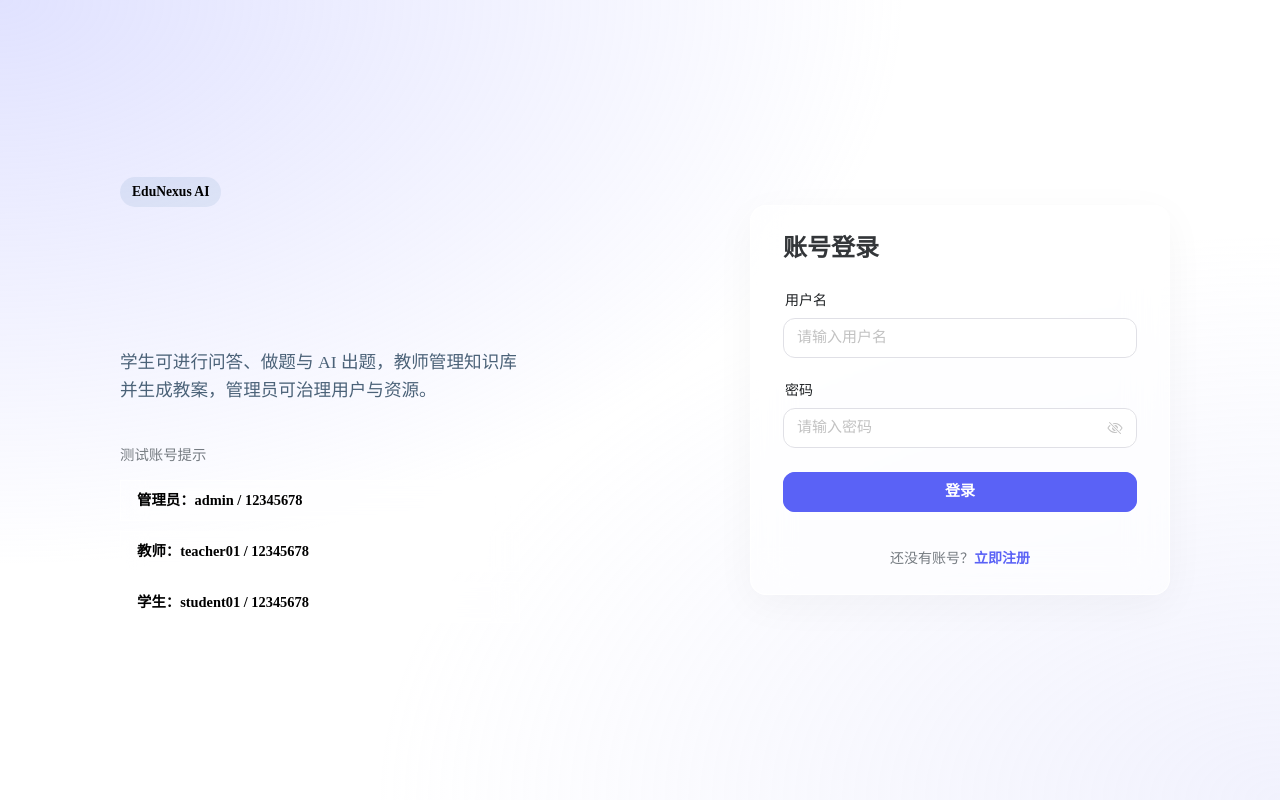
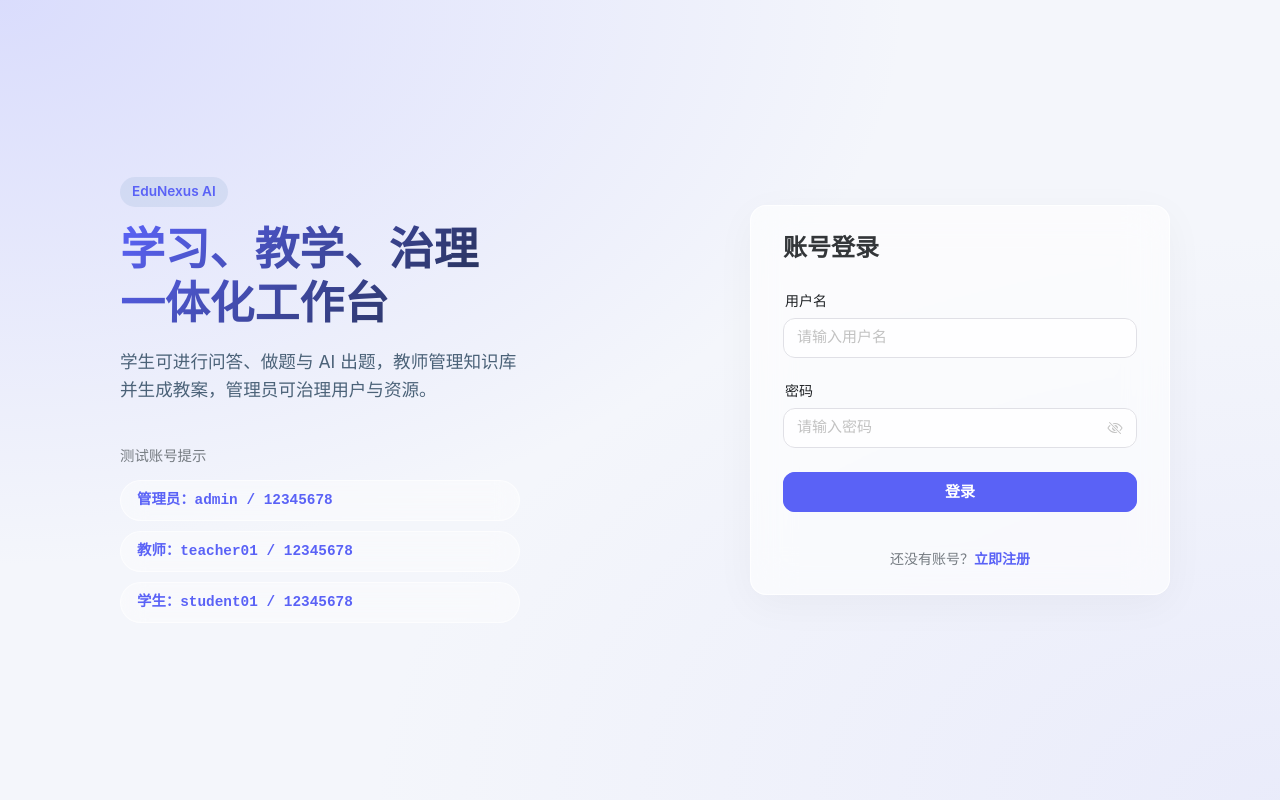
Before and after one commit to hicancan/edunexus-ai, a Vue app in the folder apps/web/: page /login in a window 1280 px wide. Built offline with nearby package versions, Linux system fonts and the light colour scheme; no server answers.

Commit message:
fix: restore mistakenly deleted tokens.css and its import

```diff
--- a/apps/web/src/main.ts
+++ b/apps/web/src/main.ts
@@ -1,6 +1,7 @@
 import { createPinia } from "pinia";
 import piniaPluginPersistedstate from "pinia-plugin-persistedstate";
 import { createApp } from "vue";
+import "./styles/tokens.css";
 import "./styles/base.css";
 import App from "./App.vue";
 import { createAppRouter } from "./app/router";
--- /dev/null
+++ b/apps/web/src/styles/tokens.css
@@ -0,0 +1,72 @@
+:root {
+  /* Ethereal Glass HSL Color System */
+  --color-primary-h: 237;
+  --color-primary-s: 90%;
+  --color-primary-l: 66%;
+  --color-primary: hsl(var(--color-primary-h), var(--color-primary-s), var(--color-primary-l));
+  --color-primary-hover: hsl(var(--color-primary-h), var(--color-primary-s), 72%);
+  --color-primary-pressed: hsl(var(--color-primary-h), var(--color-primary-s), 56%);
+
+  --color-secondary-h: 180;
+  --color-secondary-s: 80%;
+  --color-secondary-l: 45%;
+  --color-secondary: hsl(
+    var(--color-secondary-h),
+    var(--color-secondary-s),
+    var(--color-secondary-l)
+  );
+
+  --color-success: #10b981;
+  --color-warning: #f59e0b;
+  --color-danger: #ef4444;
+
+  --color-bg-light: #f4f6fb;
+  --color-bg-dark: #0f111a;
+
+  --color-surface-glass: rgba(255, 255, 255, 0.75);
+  --color-surface-glass-hover: rgba(255, 255, 255, 0.85);
+
+  --color-border-glass: rgba(255, 255, 255, 0.4);
+  --color-border-solid: #e2e8f0;
+
+  --color-text-main: #1e293b;
+  --color-text-muted: #64748b;
+  --color-text: #1e293b;
+
+  --color-border-strong: #cbd5e1;
+  --color-border: #e2e8f0;
+
+  --color-surface: rgba(255, 255, 255, 0.85);
+  --color-surface-strong: #f8fafc;
+
+  --color-danger-strong: #dc2626;
+
+  --shadow-focus: 0 0 0 3px rgba(92, 101, 246, 0.2);
+
+  --shadow-glass: 0 8px 32px 0 rgba(31, 38, 135, 0.07);
+  --shadow-float: 0 20px 40px -20px rgba(0, 0, 0, 0.15);
+  --shadow-glow: 0 0 24px -4px rgba(92, 101, 246, 0.4);
+
+  --radius-sm: 8px;
+  --radius-md: 12px;
+  --radius-lg: 16px;
+  --radius-xl: 24px;
+  --radius-pill: 999px;
+
+  --space-1: 4px;
+  --space-2: 8px;
+  --space-3: 12px;
+  --space-4: 16px;
+  --space-5: 20px;
+  --space-6: 24px;
+  --space-8: 32px;
+  --space-12: 48px;
+
+  --font-title: "Outfit", "Inter", "Source Han Sans SC", system-ui, sans-serif;
+  --font-body: "Inter", "Source Han Sans SC", system-ui, sans-serif;
+  --font-code: "JetBrains Mono", "Fira Code", monospace;
+
+  /* Spring animation values */
+  --transition-spring: transform 0.4s cubic-bezier(0.175, 0.885, 0.32, 1.275);
+  --transition-smooth: all 0.3s cubic-bezier(0.4, 0, 0.2, 1);
+}
```
